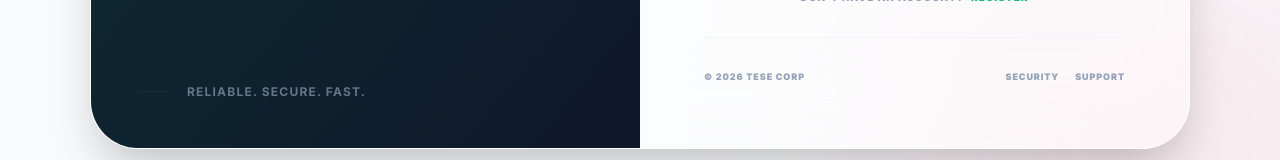
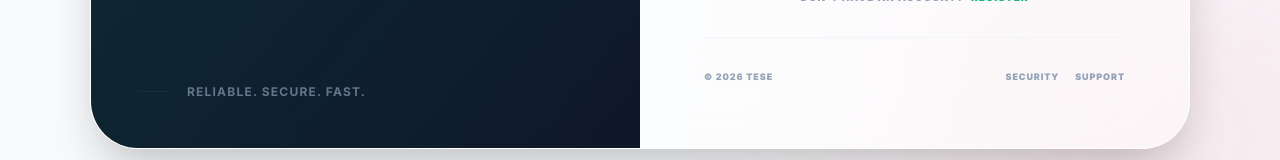
Before and after one commit to billychosee/admin-tese, a Next.js app: page /login in a window 1280 px wide. Shown: the part 585-745 px from the top of the page. Built offline with nearby package versions, Linux system fonts and the light colour scheme; no server answers.

Commit message:
style: Update footer text to TESE

```diff
--- a/app/login/page.tsx
+++ b/app/login/page.tsx
@@ -208,7 +208,7 @@ function LoginContent() {
 
           <footer className="mt-8 pt-8 border-t border-slate-100 dark:border-slate-800">
             <div className="flex justify-between items-center text-[9px] font-black text-slate-400 uppercase tracking-widest">
-              <span>© {new Date().getFullYear()} TESE CORP</span>
+              <span>© {new Date().getFullYear()} TESE</span>
               <div className="flex gap-4">
                 <span className="hover:text-slate-600 cursor-pointer">
                   Security
```
